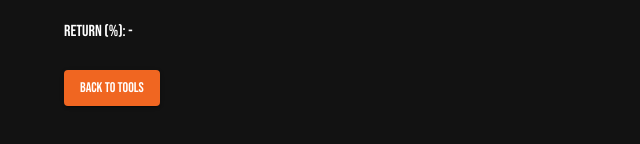
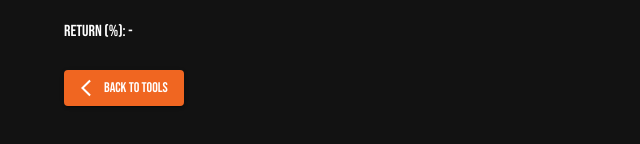
Before and after one commit to k-stef/trading-pwa, a React (Vite) app: page /tool/1 in a window 1280 px wide. Shown: the part 260-404 px from the top of the page, without its empty margins (0-640 px from the left). Built offline with nearby package versions, Linux system fonts and the light colour scheme.

Commit message:
add icon
Signed-off-by: Stefanie Kopp <stefanie.kopp@iteratec.com>

```diff
--- a/package.json
+++ b/package.json
@@ -10,6 +10,7 @@
   "dependencies": {
     "@emotion/react": "^11.11.4",
     "@emotion/styled": "^11.11.5",
+    "@mui/icons-material": "^7.1.0",
     "@mui/material": "^7.1.0",
     "react": "^18.3.1",
     "react-dom": "^18.3.1",
--- a/src/components/tools/ToolPage.tsx
+++ b/src/components/tools/ToolPage.tsx
@@ -3,6 +3,7 @@ import { useParams, Link } from "react-router-dom";
 import { Typography, Button, Container, Box } from "@mui/material";
 import ReturnCalc from "./ReturnCalc";
 import { tools } from "../Overview";
+import { ArrowBackIosNew } from "@mui/icons-material";
 
 const ToolPage: React.FC = () => {
   const { toolId } = useParams<{ toolId: string }>();
@@ -23,7 +24,12 @@ const ToolPage: React.FC = () => {
           "Unknown Tool"}
       </Typography>
       <Box my={3}>{renderToolContent()}</Box>
-      <Button variant="contained" component={Link} to="/">
+      <Button
+        variant="contained"
+        component={Link}
+        to="/"
+        startIcon={<ArrowBackIosNew />}
+      >
         Back to Tools
       </Button>
     </Container>
```
Also changed, not shown: 1 other file (tests, documents, lock files or other folders).
